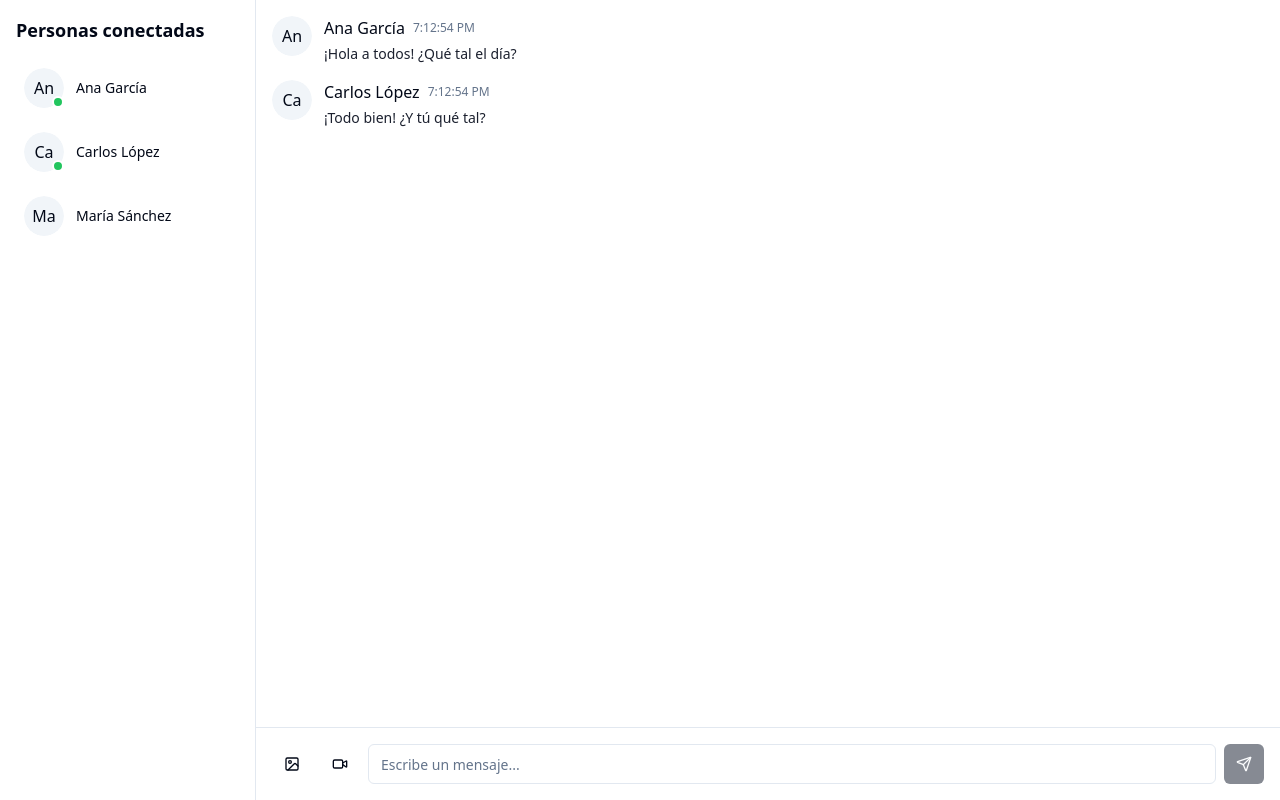
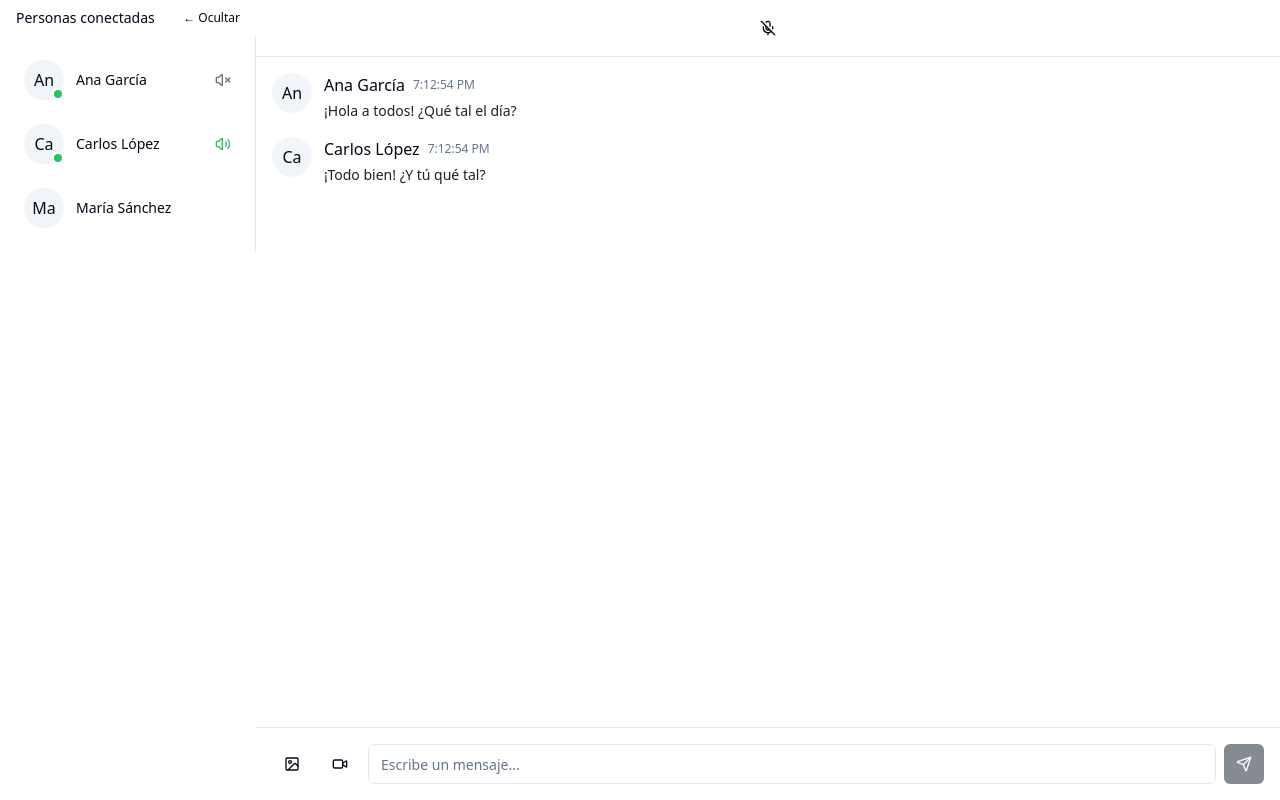
Before and after one commit to carlosglezgarcia/active-social-hub, a React (Vite) app: page /chat in a window 1280 px wide. Built offline with nearby package versions, Linux system fonts and the light colour scheme.

Commit message:
Implement collapsible user list
Implements a collapsible user list and voice chat feature.

```diff
--- a/src/components/chat/UserList.tsx
+++ b/src/components/chat/UserList.tsx
@@ -1,23 +1,24 @@
 
 import { FC } from "react";
 import { Avatar, AvatarFallback, AvatarImage } from "@/components/ui/avatar";
+import { Volume2, VolumeX } from "lucide-react";
 
 // Mock data - replace with real data later
 const users = [
-  { id: 1, name: "Ana García", avatar: "", online: true },
-  { id: 2, name: "Carlos López", avatar: "", online: true },
-  { id: 3, name: "María Sánchez", avatar: "", online: false },
+  { id: 1, name: "Ana García", avatar: "", online: true, speaking: false },
+  { id: 2, name: "Carlos López", avatar: "", online: true, speaking: true },
+  { id: 3, name: "María Sánchez", avatar: "", online: false, speaking: false },
 ];
 
 export const UserList: FC = () => {
   return (
     <div className="p-4 space-y-2">
-      <h2 className="text-lg font-semibold mb-4">Personas conectadas</h2>
       {users.map((user) => (
         <div
           key={user.id}
-          className="flex items-center space-x-3 p-2 rounded-lg hover:bg-accent/50 transition-colors"
+          className="flex items-center justify-between p-2 rounded-lg hover:bg-accent/50 transition-colors"
         >
+          <div className="flex items-center space-x-3">
             <div className="relative">
               <Avatar>
                 {user.avatar ? (
@@ -32,6 +33,16 @@ export const UserList: FC = () => {
             </div>
             <span className="text-sm font-medium">{user.name}</span>
           </div>
+          {user.online && (
+            <div className="text-muted-foreground">
+              {user.speaking ? (
+                <Volume2 className="h-4 w-4 text-green-500" />
+              ) : (
+                <VolumeX className="h-4 w-4" />
+              )}
+            </div>
+          )}
+        </div>
       ))}
     </div>
   );
--- a/src/pages/Chat.tsx
+++ b/src/pages/Chat.tsx
@@ -1,19 +1,60 @@
 
-import { FC } from "react";
+import { FC, useState } from "react";
 import { UserList } from "@/components/chat/UserList";
 import { MessageList } from "@/components/chat/MessageList";
 import { MessageInput } from "@/components/chat/MessageInput";
+import { Button } from "@/components/ui/button";
+import { Mic, MicOff } from "lucide-react";
+import { Collapsible, CollapsibleContent, CollapsibleTrigger } from "@/components/ui/collapsible";
 
 const Chat: FC = () => {
+  const [isMuted, setIsMuted] = useState(true);
+  const [isUserListOpen, setIsUserListOpen] = useState(true);
+
+  const toggleMute = () => {
+    setIsMuted(!isMuted);
+    // Here we would handle the actual audio stream muting
+  };
+
   return (
     <div className="h-screen bg-background flex">
-      {/* Left sidebar - User list */}
-      <div className="w-64 border-r bg-card">
-        <UserList />
-      </div>
+      {/* Left sidebar - Collapsible User list */}
+      <Collapsible
+        open={isUserListOpen}
+        onOpenChange={setIsUserListOpen}
+        className="min-w-[16rem]"
+      >
+        <CollapsibleTrigger asChild>
+          <Button
+            variant="ghost"
+            size="sm"
+            className="w-full flex items-center justify-between p-4 hover:bg-accent/50"
+          >
+            <span>Personas conectadas</span>
+            <span className="text-xs">
+              {isUserListOpen ? "← Ocultar" : "→ Mostrar"}
+            </span>
+          </Button>
+        </CollapsibleTrigger>
+        <CollapsibleContent className="border-r bg-card">
+          <UserList />
+        </CollapsibleContent>
+      </Collapsible>
 
       {/* Main chat area */}
       <div className="flex-1 flex flex-col">
+        {/* Voice chat controls */}
+        <div className="bg-card border-b p-2 flex items-center justify-center space-x-2">
+          <Button
+            variant={isMuted ? "ghost" : "default"}
+            size="icon"
+            onClick={toggleMute}
+            className="w-10 h-10 rounded-full"
+          >
+            {isMuted ? <MicOff className="h-5 w-5" /> : <Mic className="h-5 w-5" />}
+          </Button>
+        </div>
+
         {/* Messages area */}
         <div className="flex-1 overflow-y-auto p-4">
           <MessageList />
```
Lines whose indentation alone changed are shown as unchanged.
